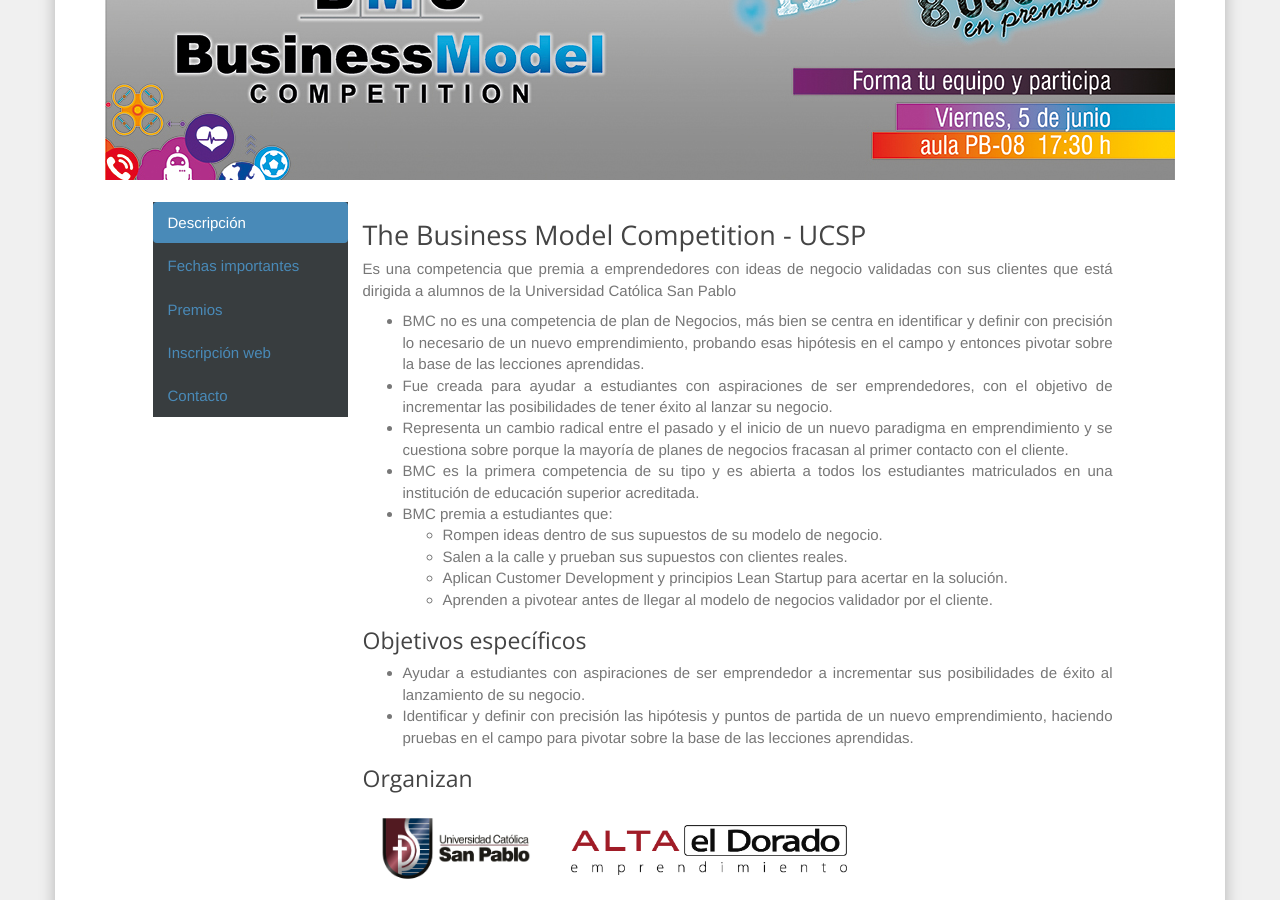
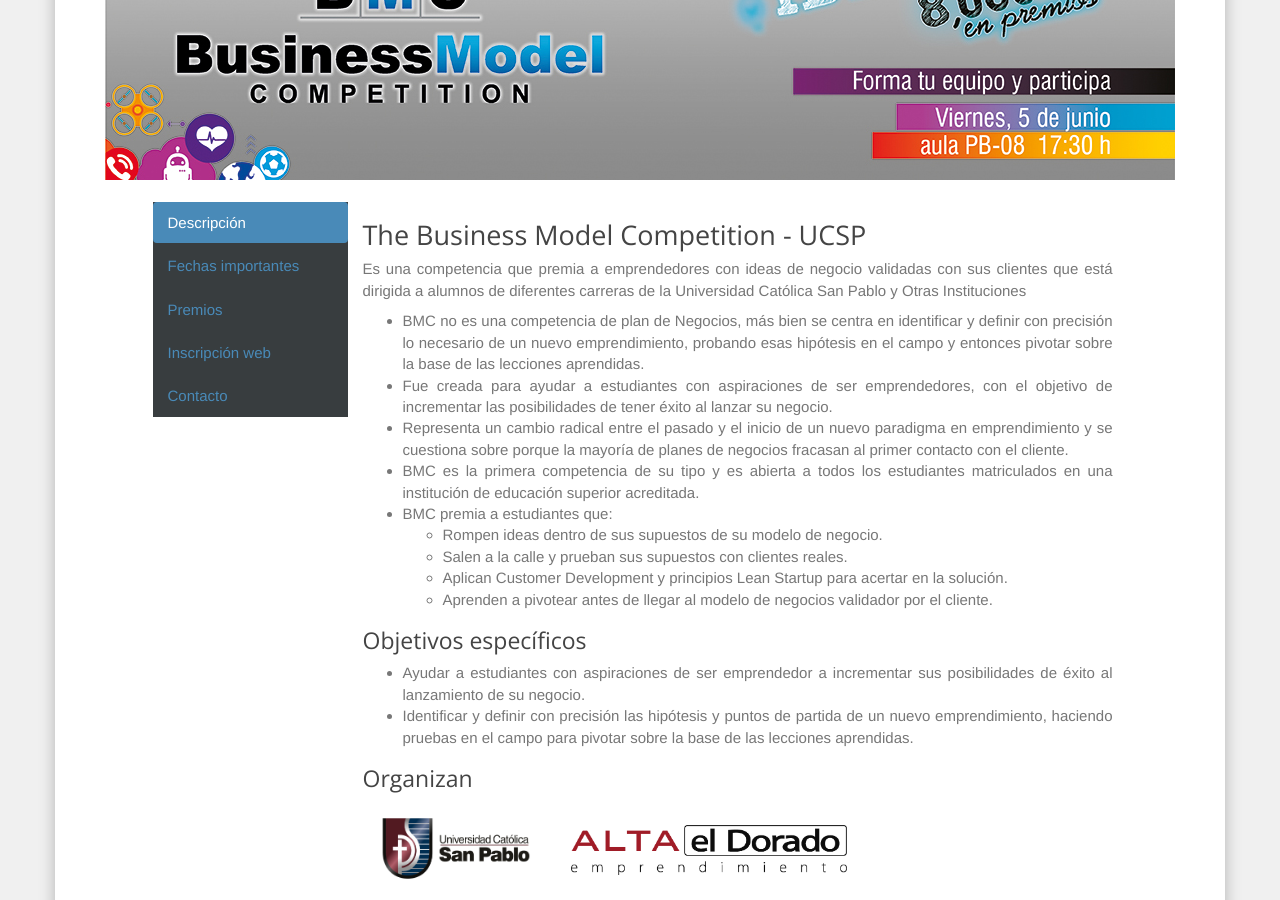
Before and after one commit to cs-ucsp/rics-ucsp, a Jekyll site: the page built from eventos/business-model-competition.html, in a window 1280 px wide and 900 px high, scrolled down 427 px. Built offline with Jekyll 4.4.1, drawn with Linux system fonts in a browser that asks for light colours; nearby versions of some CDN libraries; Markdown is read by kramdown in place of the engine named in the settings.

Commit message:
Cambio en la Descripcion del Evento
Cambio en la Descripcion del Evento

```diff
--- a/eventos/business-model-competition.html
+++ b/eventos/business-model-competition.html
@@ -77,7 +77,7 @@ title: Business Model Competition
       </div>
       <div role="tabpanel" class="tab-pane active" id="descripcion">
         <h2 style="text-align: justify;">The Business Model Competition - UCSP</h2>
-        <p style="text-align: justify;">Es una competencia que premia a emprendedores con ideas de negocio validadas con sus clientes que está dirigida a alumnos de la Universidad Católica San Pablo</p>
+        <p style="text-align: justify;">Es una competencia que premia a emprendedores con ideas de negocio validadas con sus clientes que está dirigida a alumnos de diferentes carreras de la Universidad Católica San Pablo y Otras Instituciones</p>
 
         <ul>
           <li style="text-align: justify;">BMC no es una competencia de plan de Negocios, más bien se centra en identificar y
```
